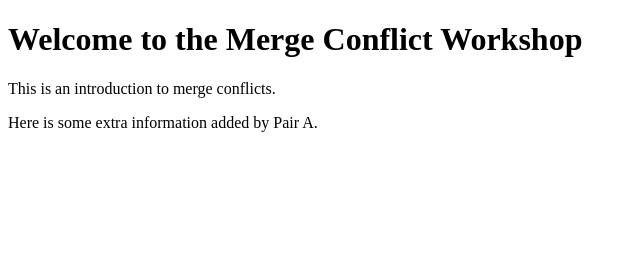
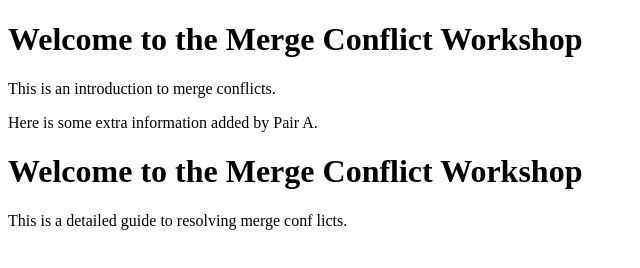
Before and after one commit to lyka-maryo/workshop-git, a plain HTML site: page index.html in a window 1280 px wide. Shown: the whole page, without its empty margins (0-640 px from the left). Drawn offline with Linux system fonts and the light colour scheme.

Commit message:
Update introduction by Pair B

```diff
--- a/index.html
+++ b/index.html
@@ -9,5 +9,7 @@
     <h1>Welcome to the Merge Conflict Workshop</h1>
     <p>This is an introduction to merge conflicts.</p>
     <p>Here is some extra information added by Pair A.</p>
+    <h1>Welcome to the Merge Conflict Workshop</h1>
+    <p>This is a detailed guide to resolving merge conf licts.</p>
   </body>
 </html>
```
